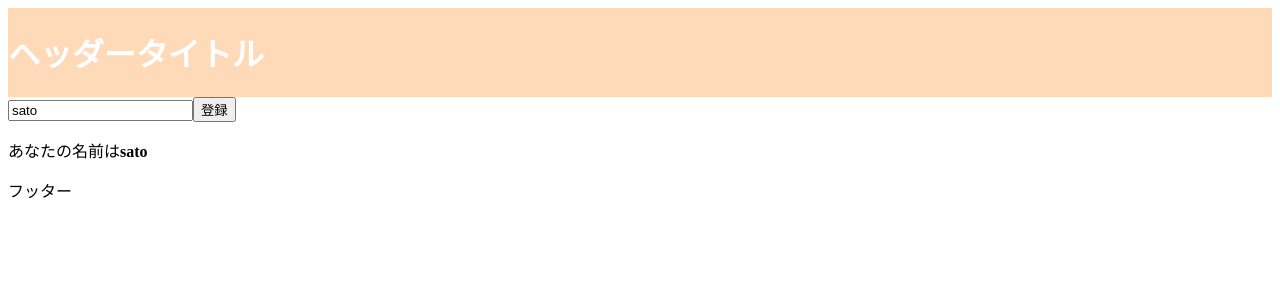
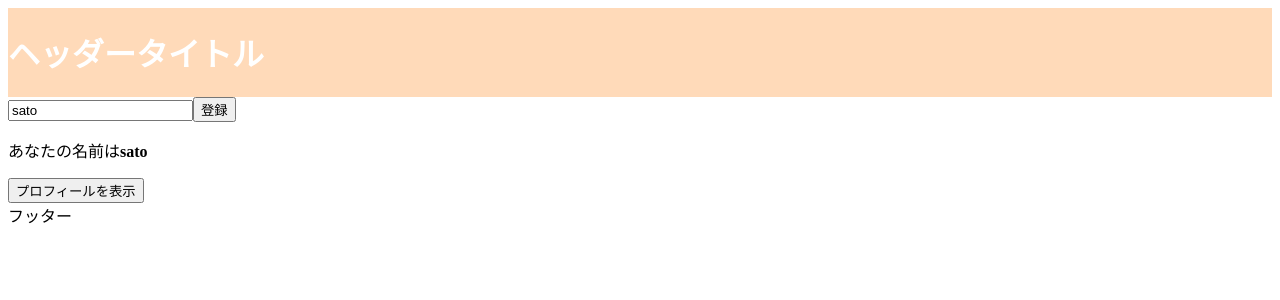
Before and after one commit to sakurai-chihiro/study-nuxt, a Nuxt app: page /jobs/1 in a window 1280 px wide. Shown: the top 300 px of the page. Built offline with nearby package versions, Linux system fonts and the light colour scheme.

Commit message:
[update]プロフィール表示ボタンを追加

```diff
--- a/pages/jobs/[id].vue
+++ b/pages/jobs/[id].vue
@@ -1,40 +1,52 @@
 <template>
-  <!-- テキスト入力とボタン -->
   <input type="text" name="name" v-model="person.name">
   <button type="button" @click="addSan">登録</button>
 
-<!-- 名前を表示する部分 -->
   <p>あなたの名前は<span class="u-tx-bold">{{ person.name }}</span></p>
+
+  <!-- 条件付きでプロフィールを表示する部分 -->
+  <button type="button" @click="showProfile">プロフィールを表示</button>
+  <!-- isShowProfileがtrueなら情報が表示される -->
+  <p v-if="isShowProfile">id: {{ person.id }}</p>
+  <p v-if="isShowProfile">name: {{ person.name }}</p>
+  <p v-if="isShowProfile">age: {{ person.age }}</p>
 </template>
 
 <script language="ts">
 
-import {ref,reactive} from 'vue'
+import { ref , reactive } from 'vue'
 
-// refとreactiveを使用して変数を定義している
 export default {
   setup() {
-  // テキスト入力の値を保持する変数
     const name = ref('')
-  // 'さん'がついた名前を保持する変数
     const nameWithSan = ref('')
-  // オブジェクト形式でデータを保持する変数
+
+    // refを使ってisShowProfileという変数を作成
+    const isShowProfile = ref(false)
+
     const person = reactive ({
       id: 1,
       name: 'sato',
       age: 20
     });
-  // 'さん'を付けて名前を更新する関数
+
     const addSan = () => {
       nameWithSan.value = name.value + 'さん'
     };
 
-  // コンポーネントに返すデータ
+    // プロフィールを表示するボタンがクリックされると呼び出される
+    // ボタンがクリックされるたびに表示非表示が切り替わる
+    const showProfile = () => {
+      isShowProfile.value = !isShowProfile.value
+    }
+
     return {
       name,
       nameWithSan,
       person,
-    addSan
+      isShowProfile,
+      addSan,
+      showProfile,
     }
   }
 }
```
Lines whose indentation alone changed are shown as unchanged.
